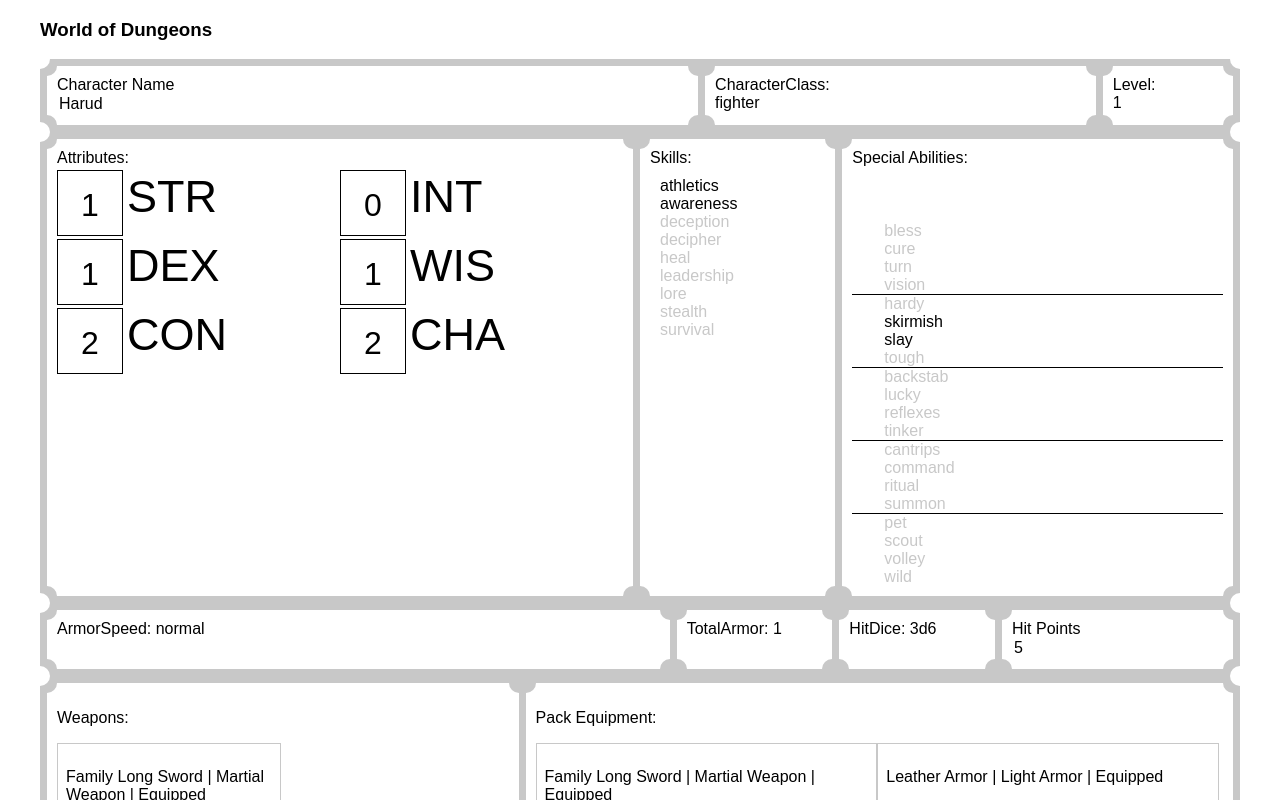
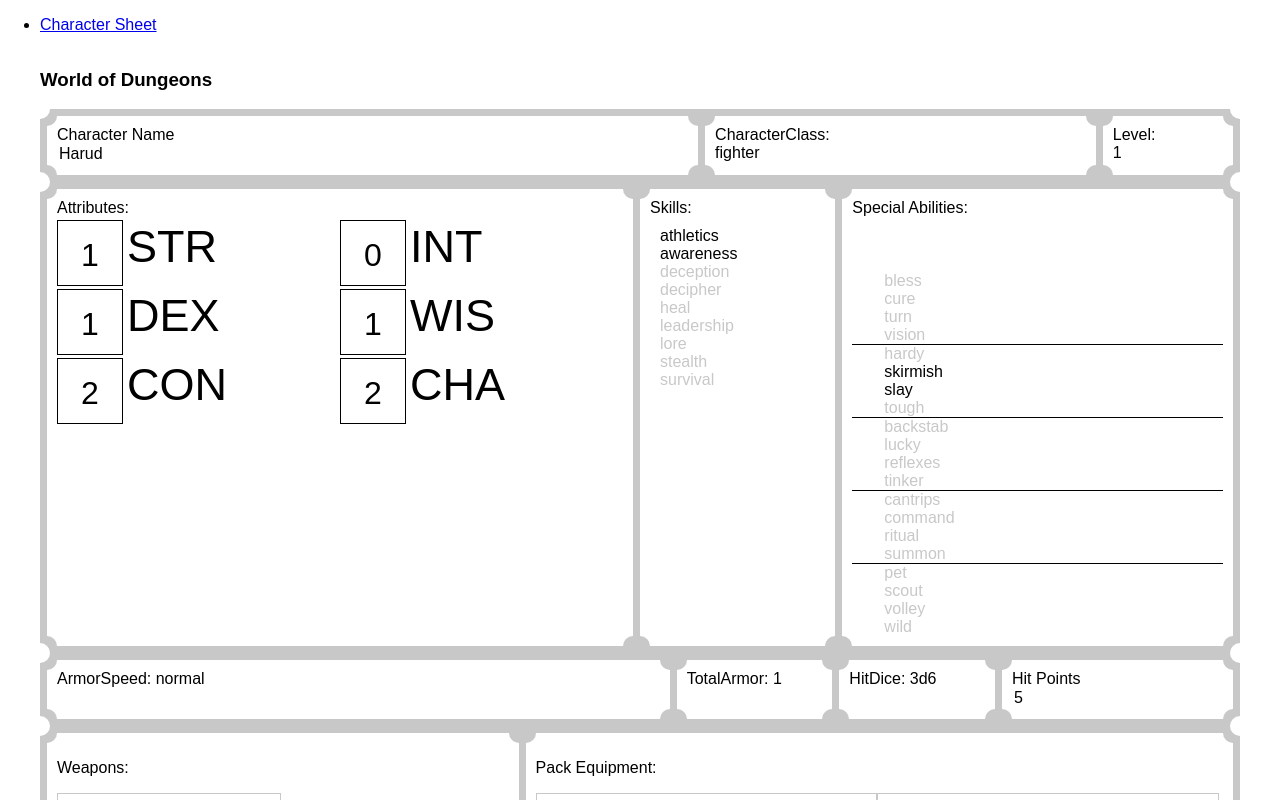
Before and after one commit to lhawes/world-of-dungeons-sheet, a React (Create React App) app: page / in a window 1280 px wide. Shown: the top 800 px of the page. Built offline with nearby package versions, Linux system fonts and the light colour scheme; the HTML template or start-up script is replaced by a standard one.

Commit message:
adds router to app

```diff
--- a/package.json
+++ b/package.json
@@ -4,11 +4,13 @@
   "private": true,
   "dependencies": {
     "@emotion/core": "^10.0.34",
+    "@types/react-router-dom": "^5.1.5",
     "@types/uuid": "^8.3.0",
     "emotion": "^10.0.27",
     "formik": "^2.1.5",
     "react": "^16.13.1",
     "react-dom": "^16.13.1",
+    "react-router-dom": "^5.2.0",
     "react-scripts-ts": "3.1.0",
     "uuid": "^8.3.0"
   },
--- a/src/App.tsx
+++ b/src/App.tsx
@@ -1,6 +1,5 @@
 import * as React from 'react';
 import './App.css';
-import { DebugComponent } from './components/shared/debug';
 import { UserData } from './state/data/exampleUser'
 import { CharacterSheetPage } from './pages/CharacterSheetPage';
 import { useReducer, useEffect } from 'react';
@@ -8,11 +7,33 @@ import { rootReducer } from './state/rootReducer';
 import { rootInitialState } from './state/rootInitialState';
 import { addCharacterAction } from './state/characters/characterActions';
 import { defaultDispatch } from './utils/defaultDispatch';
-import { normalizeData } from './utils/normalizers';
-import { BodyContainer } from './components/shared/BodyContainer/BodyContainer';
+// import { DebugComponent } from './components/shared/debug';
+// import { normalizeData } from './utils/normalizers';
+
+import {
+  HashRouter,
+  Switch,
+  Route,
+} from 'react-router-dom';
+import { Routes } from './constants/routes';
+import { Navigation } from './components/navigation/navigation';
 
 export const StateContext = React.createContext(rootInitialState);
 export const DispatchContext = React.createContext(defaultDispatch);
+
+export interface Page {
+  name: string,
+  route: Routes,
+  component: any,
+}
+
+const pages: Page[] = [
+  {
+    name: 'Character Sheet',
+    route: Routes.characterSheet,
+    component: CharacterSheetPage,
+  }
+]
 
 const App = () => {
   const [state, dispatch] = useReducer(rootReducer, rootInitialState);
@@ -25,12 +46,20 @@ const App = () => {
   return (
     <DispatchContext.Provider value={dispatch}>
       <StateContext.Provider value={state}>
-        <BodyContainer>
-          <CharacterSheetPage />
-          <DebugComponent>
-            {normalizeData(state)}
-          </DebugComponent>
-        </BodyContainer>
+        <HashRouter>
+          <Navigation pages={pages} />
+          <Switch>
+            { pages.map(({ component, route, name }) => (
+                <Route exact={true} path={route} key={name} component={component}/>
+            )) }
+            <Route path='*'>
+              <p>Nothing here</p>
+            </Route>
+          </Switch>
+        </HashRouter>
+        {/* <DebugComponent>
+          {normalizeData(state)}
+        </DebugComponent> */}
       </StateContext.Provider>
     </DispatchContext.Provider>
   );
--- /dev/null
+++ b/src/components/navigation/navigation.tsx
@@ -0,0 +1,24 @@
+import * as React from 'react';
+import {
+  HashRouter as Router,
+  Link
+} from 'react-router-dom';
+import { Page } from 'src/App';
+
+export interface NavigationProps {
+  pages: Page[],
+}
+
+export const Navigation: React.FC<NavigationProps> = ({ pages }) => {
+  return (
+    <Router>
+      <ul>
+        <li>
+          { pages.map(({ route, name }) => (
+            <Link to={route} key={name}>{ name }</Link>
+          ))}
+        </li>
+      </ul>
+    </Router>
+  )
+}
--- /dev/null
+++ b/src/constants/routes.ts
@@ -0,0 +1,3 @@
+export enum Routes {
+  characterSheet = '/',
+}
--- a/src/pages/CharacterSheetPage.tsx
+++ b/src/pages/CharacterSheetPage.tsx
@@ -6,10 +6,11 @@ import { CharacterNotesLayout } from 'src/components/characterSheet/layouts/Char
 import { CharacterCoinXpLayout } from 'src/components/characterSheet/layouts/CharacterCoinXpLayout';
 import { CharacterUnequippedEquipmentLayout } from 'src/components/characterSheet/layouts/CharacterUnequippedEquipmentLayout';
 import { CharacterEquipmentLayout } from 'src/components/characterSheet/layouts/CharacterEquipmentLayout';
+import { BodyContainer } from 'src/components/shared/BodyContainer/BodyContainer';
 
 export const CharacterSheetPage = () => {
   return (
-    <>
+    <BodyContainer>
       <CharacterTopInfoLayout />
       <CharacterSpecialtiesLayout />
       <CharacterHealthLayout />
@@ -17,6 +18,6 @@ export const CharacterSheetPage = () => {
       <CharacterNotesLayout />
       <CharacterCoinXpLayout />
       <CharacterUnequippedEquipmentLayout />
-    </>
+    </BodyContainer>
   );
 }
```
Also changed, not shown: 1 other file (tests, documents, lock files or other folders).
